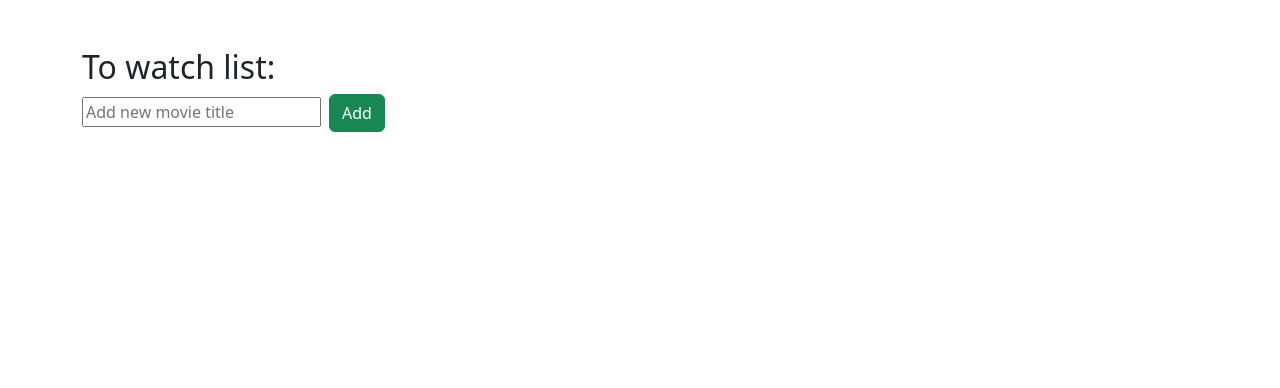
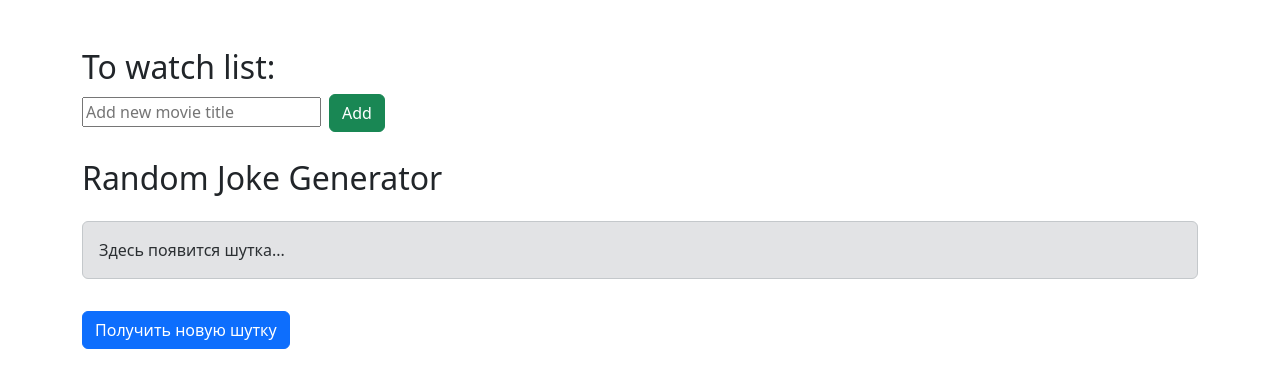
Before and after one commit to Aielin/homework59, a React (Vite) app: page / in a window 1280 px wide. Shown: the top 388 px of the page. Built offline with nearby package versions, Linux system fonts and the light colour scheme; the HTML template or start-up script is replaced by a standard one.

Commit message:
Create JokeDisplay component for displaying jokes and add to JokesContainer

```diff
--- a/src/App.tsx
+++ b/src/App.tsx
@@ -1,9 +1,11 @@
 import MoviesContainer from './Containers/MoviesContainer/MoviesContainer.tsx';
+import JokesContainer from './Containers/JokesContainer/JokesContainer.tsx';
 
 const App: React.FC = () => {
   return (
     <div>
       <MoviesContainer />
+      <JokesContainer />
     </div>
   );
 };
--- /dev/null
+++ b/src/Components/JokeDisplay/JokeDisplay.tsx
@@ -0,0 +1,21 @@
+import React from 'react';
+
+interface JokeDisplayProps{
+  joke: string;
+  onClick: () => void;
+}
+
+const JokeDisplay:React.FC<JokeDisplayProps> = ({ joke, onClick }) => {
+  return (
+    <div>
+      <div className="alert alert-secondary mt-4">
+        {joke}
+      </div>
+      <button className="btn btn-primary mt-3" onClick={onClick}>
+        Получить новую шутку
+      </button>
+    </div>
+  );
+};
+
+export default JokeDisplay;
--- /dev/null
+++ b/src/Containers/JokesContainer/JokesContainer.tsx
@@ -0,0 +1,19 @@
+import React, { useState } from 'react';
+import JokeDisplay from '../../Components/JokeDisplay/JokeDisplay.tsx';
+
+const JokesContainer:React.FC = () => {
+  const [joke, setJoke] = useState('Здесь появится шутка...');
+
+  const fetchJoke = () => {
+    setJoke('Шутка обновлена!');
+  };
+
+  return (
+    <div className="container">
+      <h2>Random Joke Generator</h2>
+      <JokeDisplay joke={joke} onClick={fetchJoke}/>
+    </div>
+  );
+};
+
+export default JokesContainer;
```
